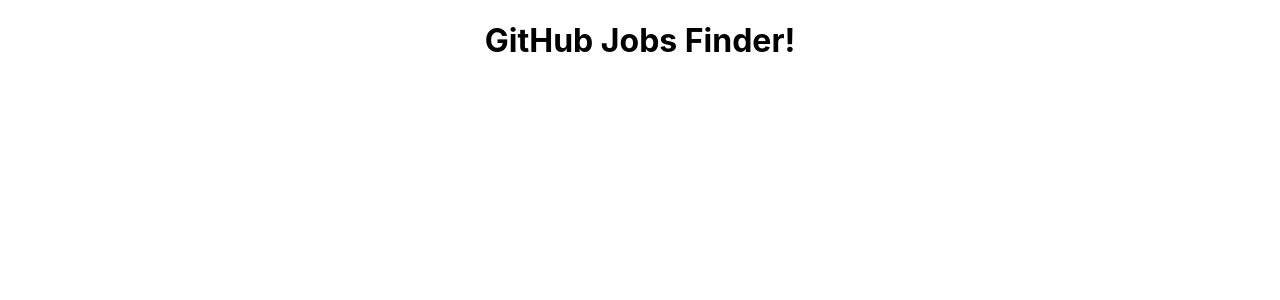
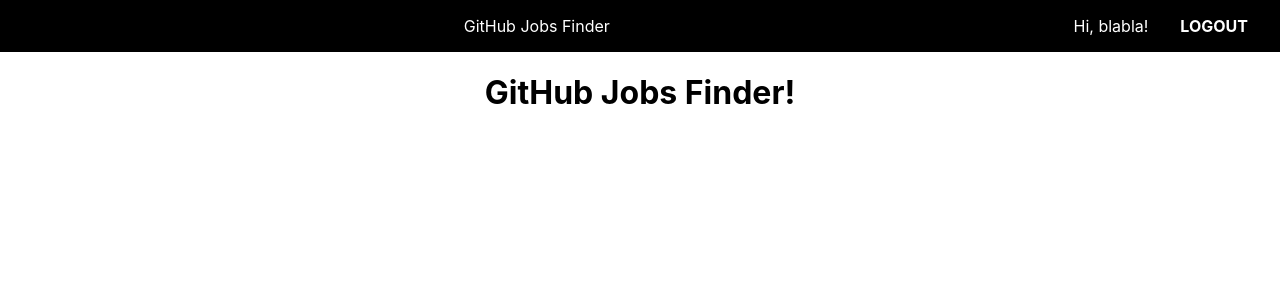
Before and after one commit to adamfdhl/dans-job, a React (Create React App) app: page /job-page in a window 1280 px wide. Shown: the top 300 px of the page. Built offline with nearby package versions, Linux system fonts and the light colour scheme.

Commit message:
add Navbar and logout functionallity

```diff
--- /dev/null
+++ b/src/components/Navbar/Navbar.js
@@ -0,0 +1,24 @@
+import React from "react";
+import { Link, withRouter } from "react-router-dom";
+
+import "./Navbar.scss";
+
+const Navbar = (props) => {
+	const logoutHandler = () => {
+		localStorage.clear();
+		props.history.push("/");
+	};
+	return (
+		<ul className="Navbar">
+			<li>
+				<Link to="/">GitHub Jobs Finder</Link>
+			</li>
+			<li onClick={logoutHandler} className="right-link">
+				logout
+			</li>
+			<li className="right-link">Hi, blabla!</li>
+		</ul>
+	);
+};
+
+export default withRouter(Navbar);
--- /dev/null
+++ b/src/components/Navbar/Navbar.scss
@@ -0,0 +1,29 @@
+.Navbar {
+	margin: 0;
+	padding: 1rem;
+	list-style-type: none;
+	background-color: black;
+	color: white;
+	a {
+		text-decoration: none;
+		color: white;
+	}
+	li {
+		display: inline;
+		&:nth-child(2) {
+			font-weight: bold;
+			text-transform: uppercase;
+			&:hover {
+				cursor: pointer;
+				color: rgb(196, 193, 193);
+			}
+		}
+		@media (max-width: 600px) {
+			font-size: 0.8rem;
+		}
+	}
+	.right-link {
+		float: right;
+		margin: 0 1rem;
+	}
+}
--- a/src/containers/JobPage/JobPage.js
+++ b/src/containers/JobPage/JobPage.js
@@ -1,12 +1,16 @@
 import React from "react";
+import Navbar from "../../components/Navbar/Navbar";
 
 import "./JobPage.scss";
 
 const JobPage = (props) => {
 	return (
-		<div className="JobPage">
-			<h1>GitHub Jobs Finder!</h1>
-		</div>
+		<React.Fragment>
+			<Navbar />
+			<div className="JobPage">
+				<h1>GitHub Jobs Finder!</h1>
+			</div>
+		</React.Fragment>
 	);
 };
 
```
